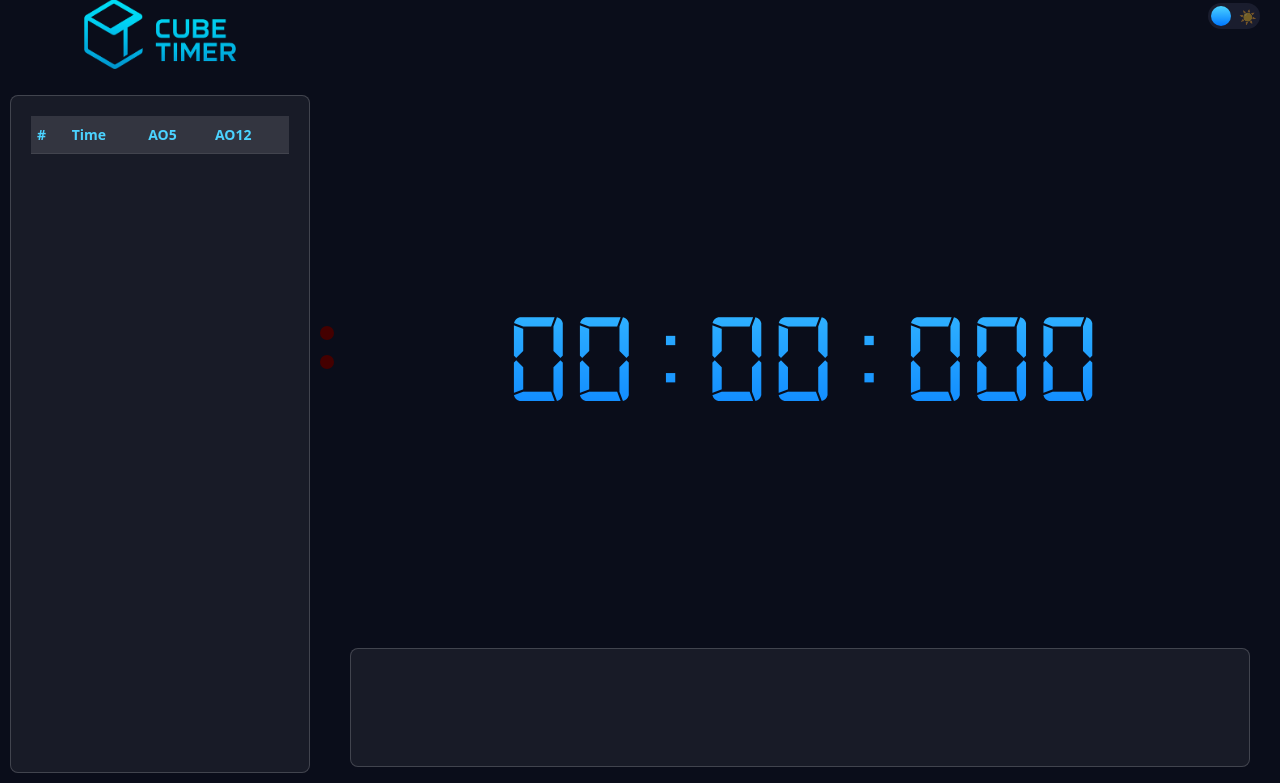
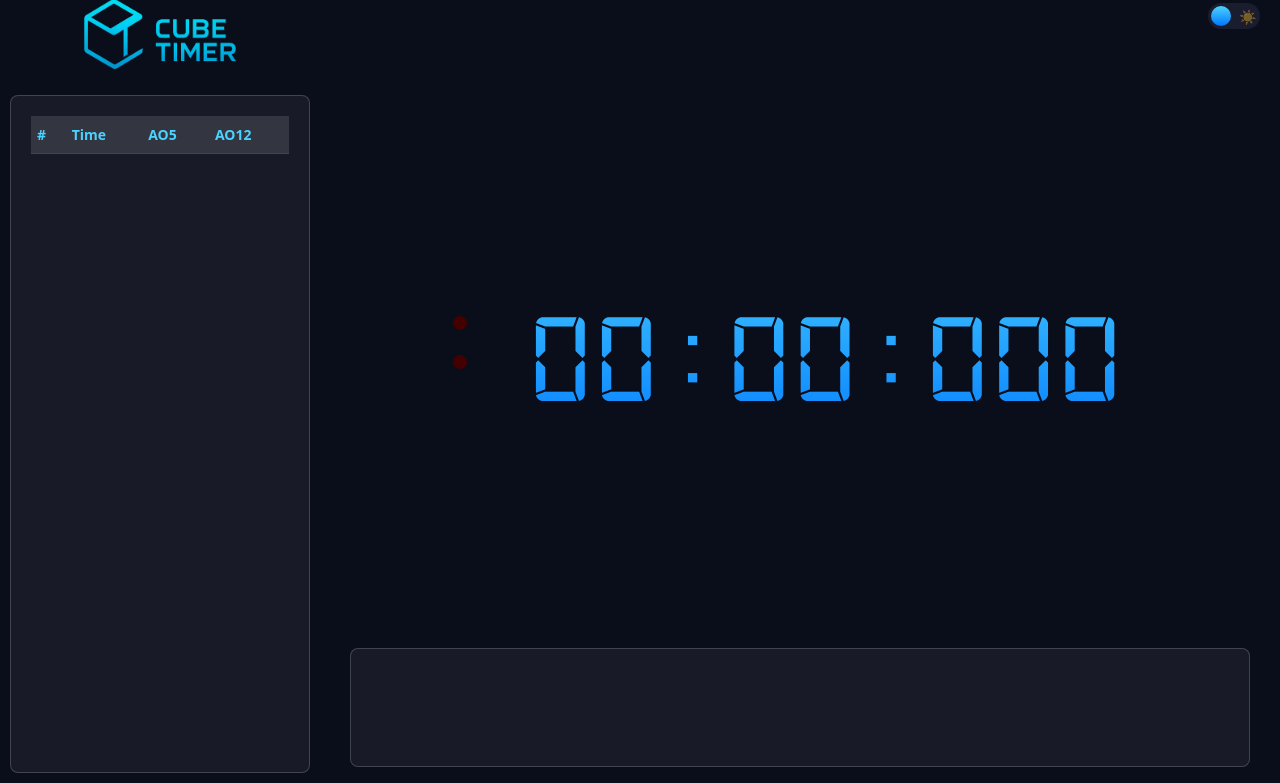
Before and after one commit to frocky10/cubetimer.nl, a PHP site: page / in a window 1280 px wide. Shown: the part 17-800 px from the top of the page. Run offline with PHP 8.4, Linux system fonts and the light colour scheme; lists and menus that the app fills with data are empty.

Commit message:
Update styles for ready lights and adjust layout in index.html #39 #23

```diff
--- a/public_html/Style/style.css
+++ b/public_html/Style/style.css
@@ -229,7 +229,7 @@ aside {
     color: transparent;
     white-space: nowrap;
     text-align: center;
-    width: 100%;
+    width: auto;
     padding: 20px;
 }
 
@@ -390,10 +390,13 @@ footer {
 }
 
 #ready-lights {
-    display: block;
+    display: flex;
+    flex-direction: column;
     gap: 10px;
-    margin-top: 10px;
+    margin-right: 20px; /* space between lights and timer */
     justify-content: center;
+    align-items: center;
+    position: relative;
 }
 
 .ready-light {
--- a/public_html/index.html
+++ b/public_html/index.html
@@ -54,7 +54,7 @@
                         </div>
                     </header>
 
-                    <div class="flex-grow-1 d-flex align-items-center justify-content-center position-relative">
+                    <div class="flex-grow-1 d-flex align-items-center justify-content-center gap-4">
                         <div id="ready-lights">
                             <div class="ready-light" id="light1"></div>
                             <div class="ready-light" id="light2"></div>
```
Also changed, not shown: 1 other file.
